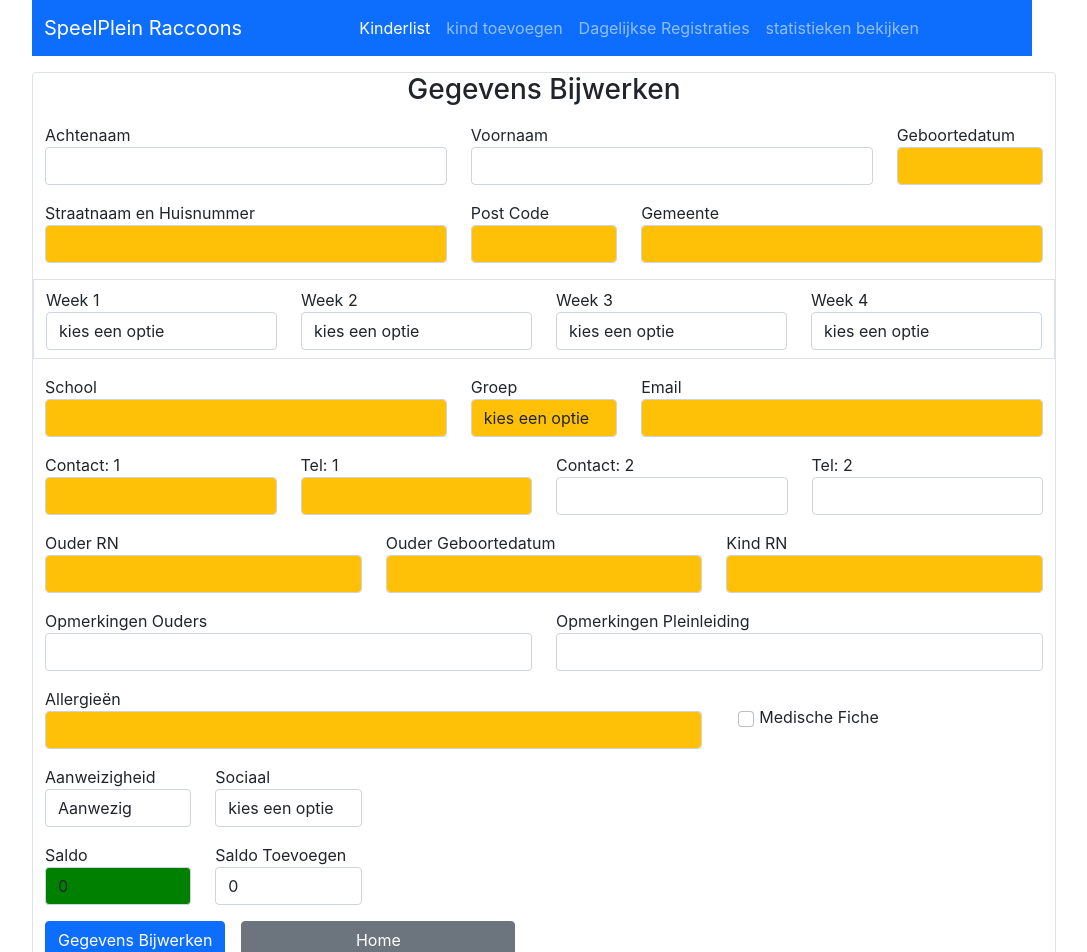
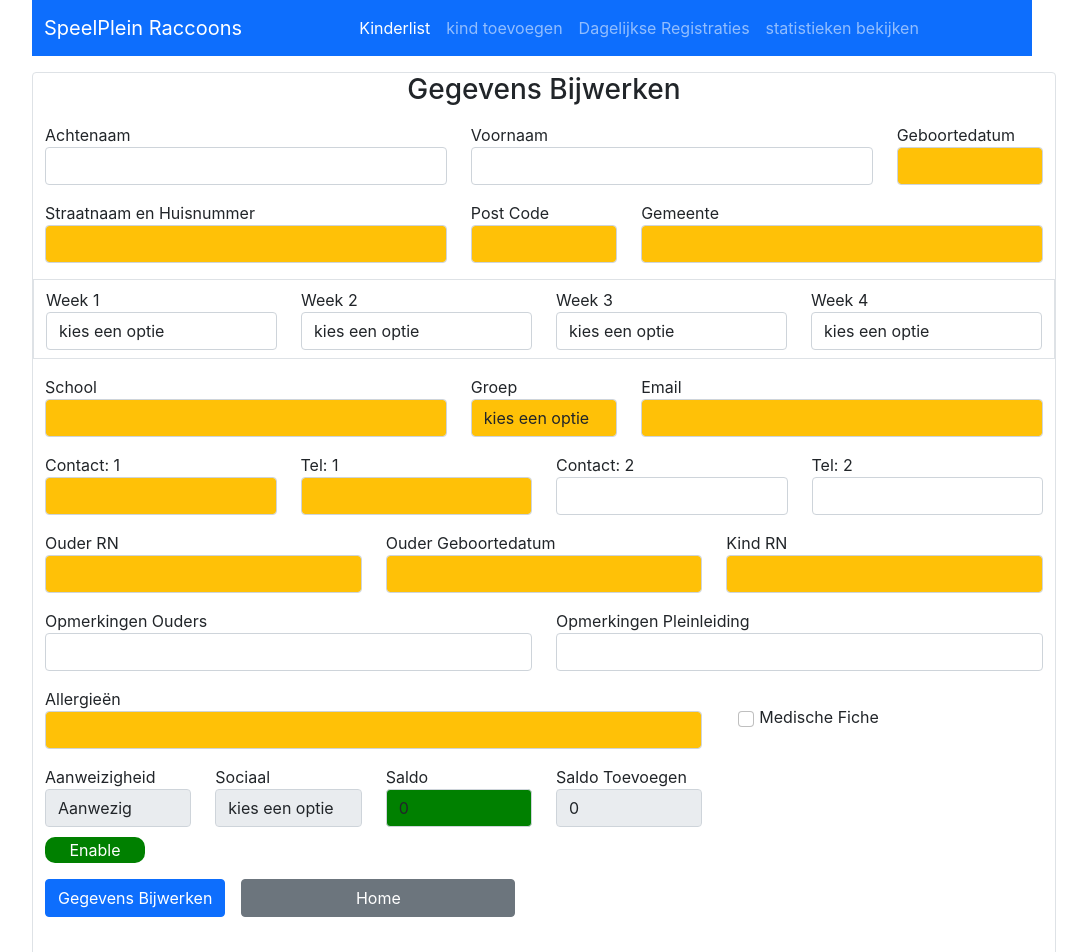
Before and after one commit to edk21/speelplein, a React (Create React App) app: page /edit/1 in a window 1280 px wide. Shown: the top 952 px of the page, without its empty margins (108-1195 px from the left). Built offline with nearby package versions, Linux system fonts and the light colour scheme; no server answers.

Commit message:
enable the button for child update or not

```diff
--- a/src/components/Create.js
+++ b/src/components/Create.js
@@ -37,6 +37,9 @@ const Create = () => {
     const [presence, setPresence] = useState('');
     const [balance, setBalance] = useState(0);
     const [social, setSocial] = useState('');
+    const [totalAmount, setTotalAmount] = useState(balance);
+    console.log("balance: ", balance)
+    console.log("totalAmount: ", totalAmount)
 
 
     const myDate = new Date();
@@ -65,6 +68,7 @@ const Create = () => {
       }else if(balance > 20){
         alert("Je mag niet meer dan 20€ invoeren")
       }else{
+        //setTotalAmount(balance);
         var newBalance;
         if (balance === null || parseInt(balance) < 0) {
           alert("vul alstublieft een positief getal in");
@@ -120,6 +124,7 @@ const Create = () => {
           presence: presence,
           balance: newBalance,
           social: social,
+          totalAmount: totalAmount,
         };
         axios
           .post('https://speelpleinapi.herokuapp.com/record/add', newChild)
--- a/src/components/Edit.js
+++ b/src/components/Edit.js
@@ -45,9 +45,9 @@ const Edit = () => {
     const [social, setSocial] = useState("");
     const [addBalance, setAddBalance] = useState(0);
     const [isChecked, setIsChecked] = useState(false);
-
-  //console.log("isChecked: ", isChecked)
-  //console.log("medical: ", medicals)
+    const [totalAmount, setTotalAmount] = useState(0);
+    const [enable, setEnable]= useState(true)
+    console.log("totalAmount edit: ", totalAmount)
 
   const handleChecked = (e) => {
     if (e.target.checked) {
@@ -63,11 +63,15 @@ const Edit = () => {
       axios
         .get(`https://speelpleinapi.herokuapp.com/record/${id}`)
         .then((response) => {
-          console.log('response: ', response.data.medicals);
 
           setUsername(response.data.surname);
           setName(response.data.name);
           setDateOfBirth(response.data.dateOfBirth);
+          if(response.data.totalAmount === null){
+            setTotalAmount(0)
+          }else{
+            setTotalAmount(response.data.balance)
+          }
           if(response.data.school === null){
             setSchool("")
           }else {
@@ -165,37 +169,80 @@ const Edit = () => {
             setSocial(response.data.social);
           }
 
-
         })
         .catch(function (err) {
           console.log(err);
         });
     }, [id]);
 
+  const handleButton = (e) => {
+    e.preventDefault()
+    setEnable(!enable);
+  }
 
     const handleSubmit = (e) => {
         e.preventDefault();
 
+      if(enable === true){
+        const Obj = {
+          surname: username,
+          name: name,
+          dateOfBirth: dateOfBirth,
+          school: school,
+          level: level,
+          street: street,
+          postalCode: postalCode,
+          city: city,
+          contact1: contact1,
+          tel1: tel1,
+          contact2: contact2,
+          tel2: tel2,
+          parentSSN: parentSSN,
+          parentDOB: parentDOB,
+          childSSN: childSSN,
+          email: email,
+          allergies: allergies,
+          medicals: medicals,
+          parentRemarks: parentRemarks,
+          teamRemarks: teamRemarks,
+          week1: week1,
+          week2: week2,
+          week3: week3,
+          week4: week4,
+          presence: presence,
+          balance: balance,
+          social: social,
+        };
+        //console.log("Obj: ", Obj)
+
+        axios
+          .put(`https://speelpleinapi.herokuapp.com/update/${id}`, Obj)
+          .then((res) => console.log('res.data: ', res.data));
+
+        addStats();
+
+        navigate("/")
+      }else{
         var newBalance = 0;
-        if(addBalance !== 0){
-          if (presence === 'aanwezig' && social === 'geen sociaal'){
+        if (addBalance !== 0) {
+          if (presence === 'aanwezig' && social === 'geen sociaal') {
             newBalance = parseInt(addBalance) + parseInt(balance) - 4;
             //setBalance(newBalance);
-          } else if (presence === 'aanwezig' && social === 'sociaal tarief'){
+          } else if (presence === 'aanwezig' && social === 'sociaal tarief') {
             newBalance = parseInt(addBalance) + parseInt(balance) - 2;
             //setBalance(newBalance);
-          } else if (presence === 'afwezig'){
+          } else if (presence === 'afwezig') {
             newBalance = parseInt(addBalance) + parseInt(balance);
             //setBalance(newBalance);
           }
-        }else if(addBalance === 0){
+        } else if (addBalance === 0) {
           if (presence === 'aanwezig' && social === 'geen sociaal') {
             newBalance = parseInt(balance) - 4;
             //setBalance(newBalance);
           } else if (presence === 'aanwezig' && social === 'sociaal tarief') {
             newBalance = parseInt(balance) - 2;
             //setBalance(newBalance);
-          } else if (presence === 'afwezig'){
+          } else if (presence === 'afwezig') {
             newBalance = parseInt(balance)
           }
         }
@@ -238,6 +285,8 @@ const Edit = () => {
         addStats();
 
         navigate("/")
+      }
+
     }
 
     const addStats = async () => {
@@ -562,10 +611,12 @@ const Edit = () => {
                   value={presence}
                   onChange={(event) => setPresence(event.target.value)}
                   className='form-control'
+                  disabled={enable}
                 >
                   <option value='aanwezig'>Aanwezig</option>
                   <option value='afwezig'>Afwezig</option>
                 </select>
+                <button style={{ width: "100px", border: "none", background: "green", color: "white", borderRadius: "10px", marginTop: "10px" }} onClick={handleButton}>Enable</button>
               </div>
 
               <div className='col-md-2 col-sm-4'>
@@ -576,6 +627,7 @@ const Edit = () => {
                   value={social}
                   onChange={(event) => setSocial(event.target.value)}
                   className='form-control'
+                  disabled={enable}
                 >
                   <option selected value=''>
                     kies een optie
@@ -585,9 +637,9 @@ const Edit = () => {
                   <option selected value=''></option>
                 </select>
               </div>
-            </div>
-            <div className='row mt-3'>
-              <div className='col-md-2 col-sm-7'>
+            {/* </div>
+            <div className='row mt-3'> */}
+              <div className='col-md-2 col-sm-4'>
                 <label htmlFor='balance'>Saldo</label>
                 <input
                   id='balance'
@@ -597,9 +649,10 @@ const Edit = () => {
                   //onChange={handleChange}
                   className='form-control'
                   style={{ background: `${balance < 0 ? 'red' : 'green'}` }}
+                  disabled={enable}
                 />
               </div>
-              <div className='col-md-2 col-sm-7'>
+              <div className='col-md-2 col-sm-4'>
                 <label htmlFor='addBalance'>Saldo Toevoegen</label>
                 <input
                   id='addBalance'
@@ -607,6 +660,7 @@ const Edit = () => {
                   value={addBalance}
                   onChange={(event) => setAddBalance(event.target.value)}
                   className='form-control'
+                  disabled={enable}
                 />
               </div>
             </div>
--- a/src/components/Stats.js
+++ b/src/components/Stats.js
@@ -57,8 +57,9 @@ const Stats = () => {
       let result = [];
       console.log(value);
       result = childs.filter((data) => {
-        return data.name.indexOf(value) !== -1;
+        return data.name?.toLowerCase().includes(value.toLowerCase());
       });
+      //child.name?.toLowerCase().includes(query.toLowerCase())
 
       setFilteredData(result);
     };
```
Also changed, not shown: src/components/ChildrenList.js (+4 -4 lines).
